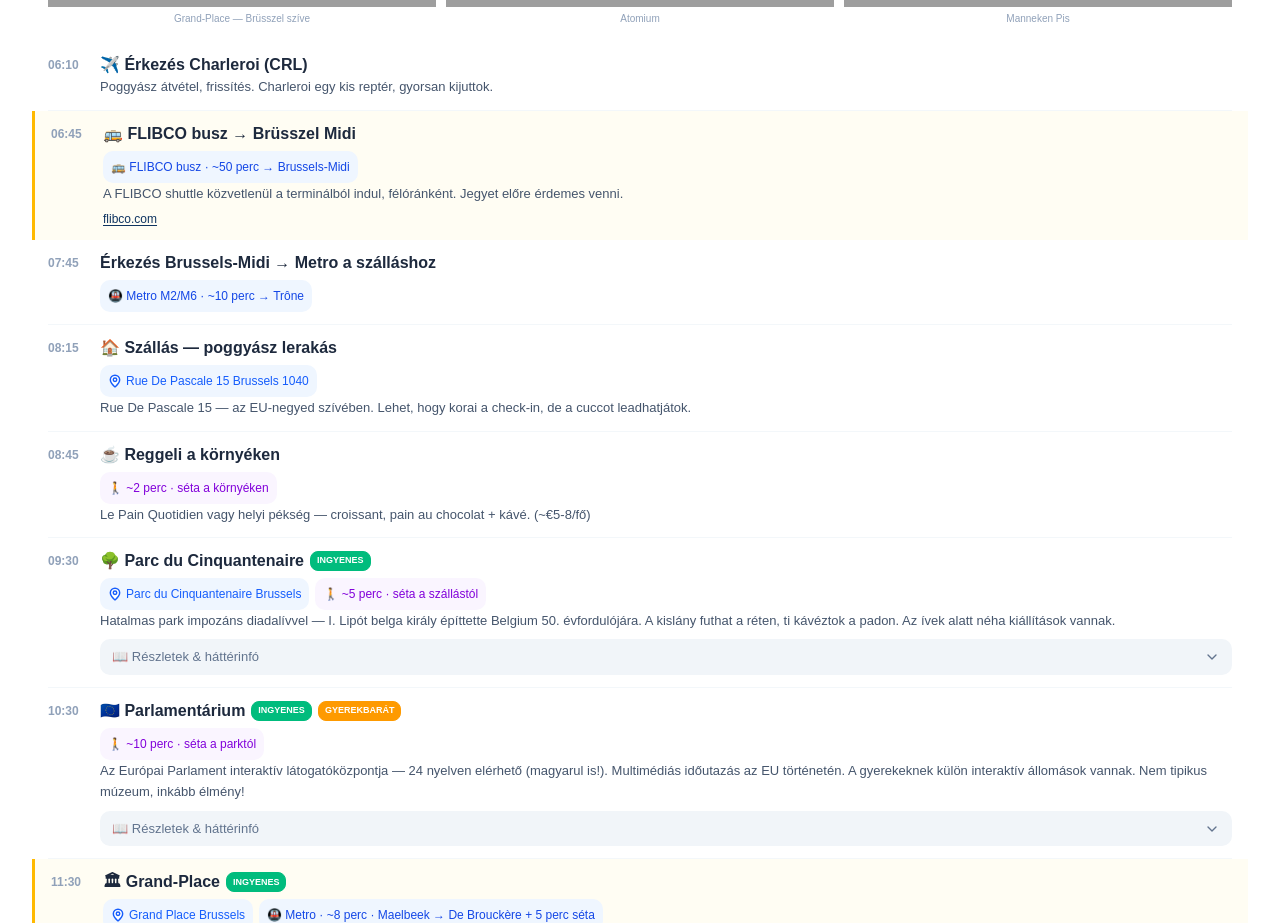
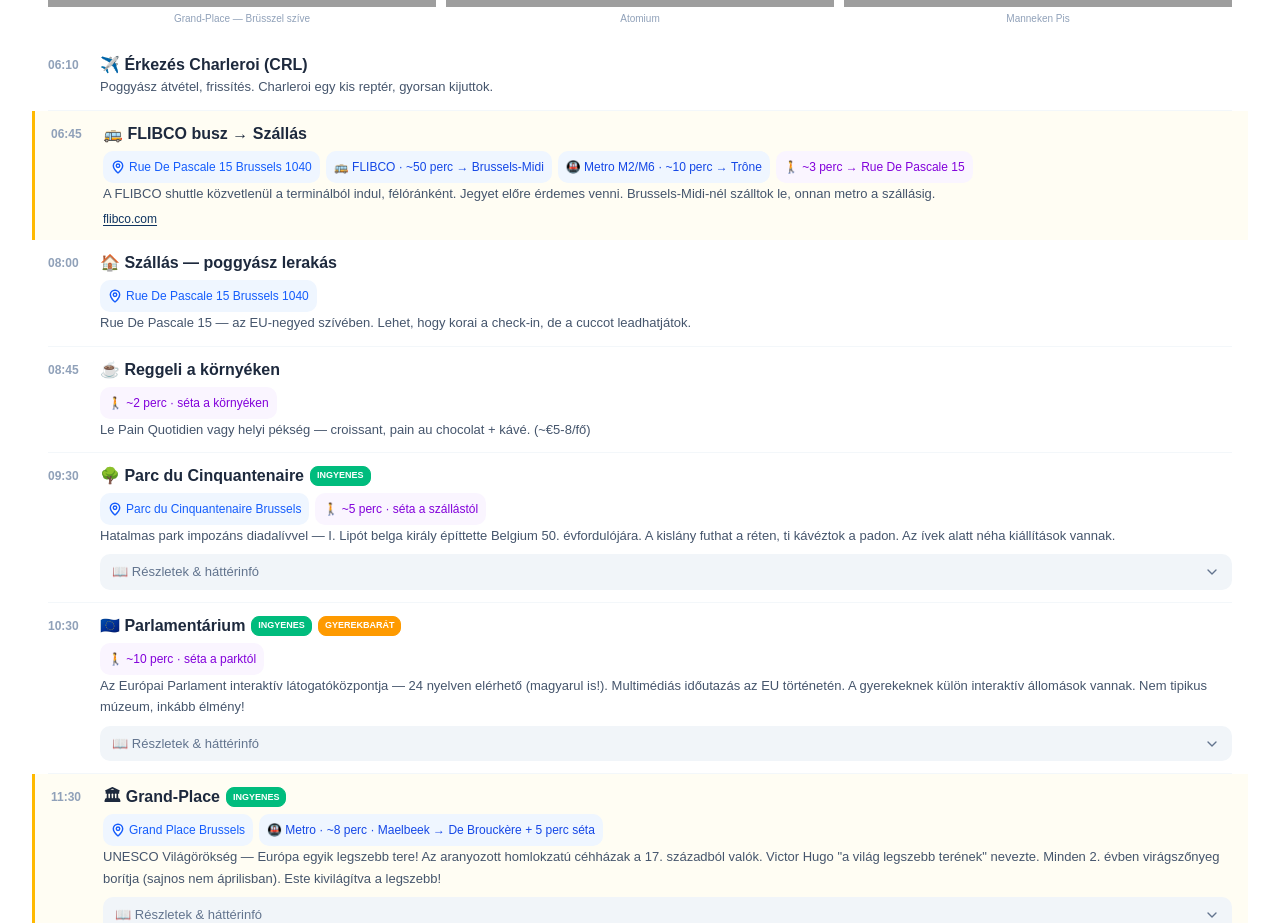
Before and after one commit to JZsolt/traveler, a React (Vite) app: page /trip/brusszel-2026 in a window 1280 px wide. Shown: the part 1480-2403 px from the top of the page. Built offline with nearby package versions, Linux system fonts and the light colour scheme; grey boxes are pictures that could not be loaded.

Commit message:
Simplify Day 1 arrival: merge FLIBCO+metro+walk into one step
Co-Authored-By: Claude Opus 4.6 (1M context) <noreply@anthropic.com>

```diff
--- a/src/data/trips.js
+++ b/src/data/trips.js
@@ -82,9 +82,8 @@ export const trips = [
         ],
         schedule: [
           { time: "06:10", title: "✈️ Érkezés Charleroi (CRL)", desc: "Poggyász átvétel, frissítés. Charleroi egy kis reptér, gyorsan kijuttok." },
-          { time: "06:45", title: "🚌 FLIBCO busz → Brüsszel Midi", desc: "A FLIBCO shuttle közvetlenül a terminálból indul, félóránként. Jegyet előre érdemes venni.", highlight: true, links: [{ label: "flibco.com", url: "https://www.flibco.com" }], transport: [{ type: "transit", label: "🚌 FLIBCO busz · ~50 perc → Brussels-Midi", url: "https://www.google.com/maps/dir/Brussels+South+Charleroi+Airport/Brussels-Midi+Station" }] },
-          { time: "07:45", title: "Érkezés Brussels-Midi → Metro a szálláshoz", transport: [{ type: "transit", label: "🚇 Metro M2/M6 · ~10 perc → Trône", url: "https://www.google.com/maps/dir/Brussels-Midi+Station/Trône+metro+station+Brussels" }] },
-          { time: "08:15", title: "🏠 Szállás — poggyász lerakás", desc: "Rue De Pascale 15 — az EU-negyed szívében. Lehet, hogy korai a check-in, de a cuccot leadhatjátok.", links: [{ label: "📍 Térkép", url: "https://maps.google.com/?q=Rue+De+Pascale+15+Brussels+1040" }] },
+          { time: "06:45", title: "🚌 FLIBCO busz → Szállás", desc: "A FLIBCO shuttle közvetlenül a terminálból indul, félóránként. Jegyet előre érdemes venni. Brussels-Midi-nél szálltok le, onnan metro a szállásig.", highlight: true, links: [{ label: "flibco.com", url: "https://www.flibco.com" }, { label: "📍 Térkép", url: "https://maps.google.com/?q=Rue+De+Pascale+15+Brussels+1040" }], transport: [{ type: "transit", label: "🚌 FLIBCO · ~50 perc → Brussels-Midi", url: "https://www.google.com/maps/dir/Brussels+South+Charleroi+Airport/Brussels-Midi+Station" }, { type: "transit", label: "🚇 Metro M2/M6 · ~10 perc → Trône", url: "https://www.google.com/maps/dir/Brussels-Midi+Station/Trône+metro+station+Brussels" }, { type: "walk", label: "🚶 ~3 perc → Rue De Pascale 15", url: "https://www.google.com/maps/dir/Trône+metro+station+Brussels/Rue+De+Pascale+15+Brussels+1040" }] },
+          { time: "08:00", title: "🏠 Szállás — poggyász lerakás", desc: "Rue De Pascale 15 — az EU-negyed szívében. Lehet, hogy korai a check-in, de a cuccot leadhatjátok.", links: [{ label: "📍 Térkép", url: "https://maps.google.com/?q=Rue+De+Pascale+15+Brussels+1040" }] },
           { time: "08:45", title: "☕ Reggeli a környéken", desc: "Le Pain Quotidien vagy helyi pékség — croissant, pain au chocolat + kávé. (~€5-8/fő)", transport: [{ type: "walk", label: "🚶 ~2 perc · séta a környéken", url: "https://www.google.com/maps/dir/Rue+De+Pascale+15+Brussels/Le+Pain+Quotidien+Rue+de+Namur+Brussels" }] },
           { time: "09:30", title: "🌳 Parc du Cinquantenaire", badges: ["INGYENES"], desc: "Hatalmas park impozáns diadalívvel — I. Lipót belga király építtette Belgium 50. évfordulójára. A kislány futhat a réten, ti kávéztok a padon. Az ívek alatt néha kiállítások vannak.", links: [{ label: "📍 Térkép", url: "https://maps.google.com/?q=Parc+du+Cinquantenaire+Brussels" }], transport: [{ type: "walk", label: "🚶 ~5 perc · séta a szállástól", url: "https://www.google.com/maps/dir/Rue+De+Pascale+15+Brussels/Parc+du+Cinquantenaire" }], guide: {
               history: [
```
